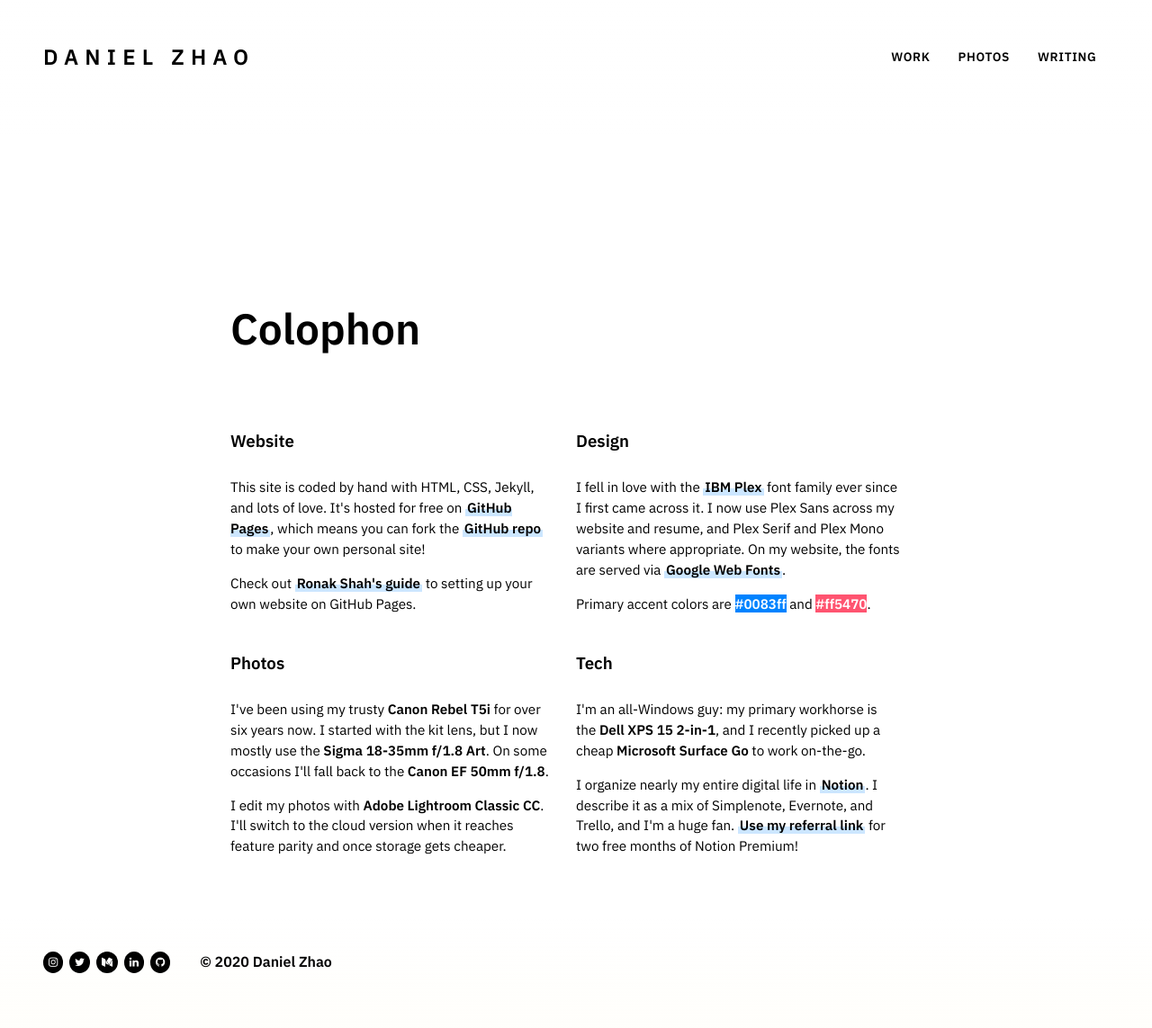
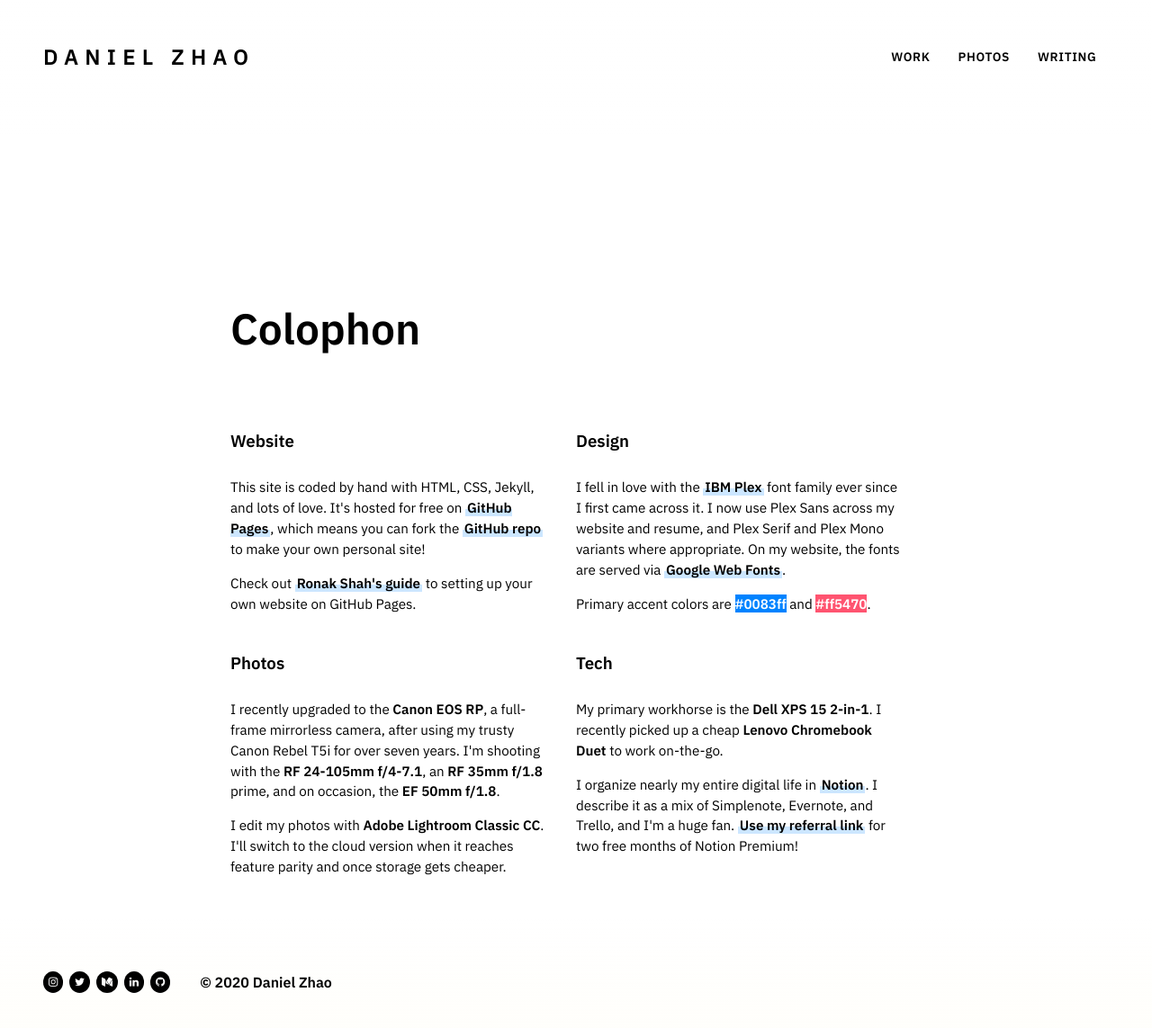
Before and after one commit to iamdanzhao/iamdanzhao.github.io, a Jekyll site: the page built from colophon/index.html, in a window 1280 px wide and 1172 px high. Shown: the top 1143 px of the window at 90% size. Built offline with Jekyll 4.4.1, drawn with Linux system fonts in a browser that asks for light colours.

Commit message:
Dec 2020 updates, round 1

```diff
--- a/colophon/index.html
+++ b/colophon/index.html
@@ -17,12 +17,12 @@
     </div>
     <div class="half">
         <h3>Photos</h3>
-        <p class="description">I've been using my trusty <strong>Canon Rebel T5i</strong> for over six years now. I started with the kit lens, but I now mostly use the <strong>Sigma 18-35mm f/1.8 Art</strong>. On some occasions I'll fall back to the <strong>Canon EF 50mm f/1.8</strong>.</p>
+        <p class="description">I recently upgraded to the <strong>Canon EOS RP</strong>, a full-frame mirrorless camera, after using my trusty Canon Rebel T5i for over seven years. I'm shooting with the <strong>RF 24-105mm f/4-7.1</strong>, an <strong>RF 35mm f/1.8 </strong> prime, and on occasion, the <strong>EF 50mm f/1.8</strong>.</p>
         <p class="description">I edit my photos with <strong>Adobe Lightroom Classic CC</strong>. I'll switch to the cloud version when it reaches feature parity and once storage gets cheaper.</p>
     </div>
     <div class="half">
         <h3>Tech</h3>
-        <p class="description">I'm an all-Windows guy: my primary workhorse is the <strong>Dell XPS 15 2-in-1</strong>, and I recently picked up a cheap <strong>Microsoft Surface Go</strong> to work on-the-go.</p>
+        <p class="description">My primary workhorse is the <strong>Dell XPS 15 2-in-1</strong>. I recently picked up a cheap <strong>Lenovo Chromebook Duet</strong> to work on-the-go.</p>
         <p class="description">I organize nearly my entire digital life in <strong><a href="http://notion.so" target="_blank">Notion</a></strong>. I describe it as a mix of Simplenote, Evernote, and Trello, and I'm a huge fan. <strong><a href="https://www.notion.so/?r=6a41f60cf7ad4eebafe33b0fa3960a57" target="_blank">Use my referral link</a></strong> for two free months of Notion Premium!</p>
     </div>
 </div>
--- a/styles/main.css
+++ b/styles/main.css
@@ -542,7 +542,7 @@
 
 #bio-prof-pic {
     border-radius: 50%;
-    width: 320px;
+    width: 330px;
     float: right;
     margin: -140px 0 24px 20px;
 }
```
Also changed, not shown: index-dev.html (+11 -11 lines), index.html (+15 -15 lines), 1 other file.
